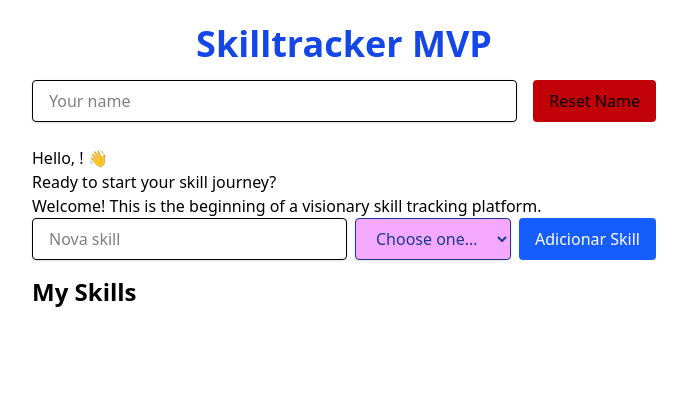
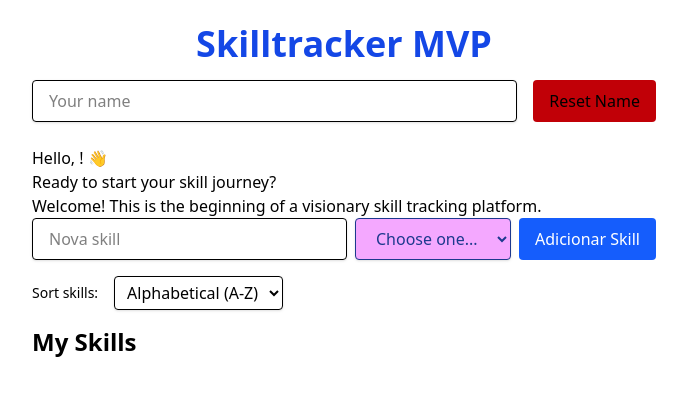
Before and after one commit to hedy44/skilltracker, a Next.js app in the folder frontend/: page / in a window 1280 px wide. Shown: the top 396 px of the page, without its empty margins (296-983 px from the left). Built offline with nearby package versions, Linux system fonts and the light colour scheme.

Commit message:
feat: Add skill sorting by name and proficiency

```diff
--- a/frontend/src/app/page.tsx
+++ b/frontend/src/app/page.tsx
@@ -25,6 +25,7 @@ export default function Home() {
   const [erro, setErro] = useState('');
   const [success, setSuccess] = useState('');
   const [editingId, setEditingId] = useState<number | null>(null);
+  const [sortOption, setSortOption] = useState<'alpha' | 'proficiency'>('alpha');
 
   // ===============================
   // FUNÇÕES AUXILIARES
@@ -85,6 +86,17 @@ export default function Home() {
    setSuccess("Skill updated successfully!");
   setTimeout(() => setSuccess(''), 2000);
 }
+
+ function getSkillsSorted() {
+    if (sortOption === "alpha") {
+      return [...skills].sort((a, b) => a.name.localeCompare(b.name));
+    }
+    if (sortOption === "proficiency") {
+      const order = { "Beginner": 1, "Intermediate": 2, "Advanced": 3 };
+      return [...skills].sort((a, b) => order[a.proficiency] - order[b.proficiency]);
+    }
+    return skills;
+  }
 
 
 
@@ -160,10 +172,27 @@ export default function Home() {
 
 
       </div>
+
+       {/* CRITÉRIO DE ORDENAÇÃO */}
+      <div className="mb-4 flex items-center gap-2">
+        <label htmlFor="sort" className="text-sm font-medium mr-2">Sort skills:</label>
+        <select
+          id="sort"
+          value={sortOption}
+          onChange={e => setSortOption(e.target.value as any)}
+          className="px-2 py-1 border rounded shadow-sm focus:outline-none focus:ring-2 focus:ring-blue-400"
+        >
+          <option value="alpha">Alphabetical (A-Z)</option>
+          <option value="proficiency">By proficiency</option>
+        </select>
+      </div>
+
+
       {/* LISTA DE SKILLS */}
       <h2 className="text-2xl font-semibold mb-2">My Skills</h2>
+
       <div>
-        {skills.map((skill) => (
+        {getSkillsSorted().map((skill) => (
           <SkillCard
             key={skill.id}
             skill={skill}
```
